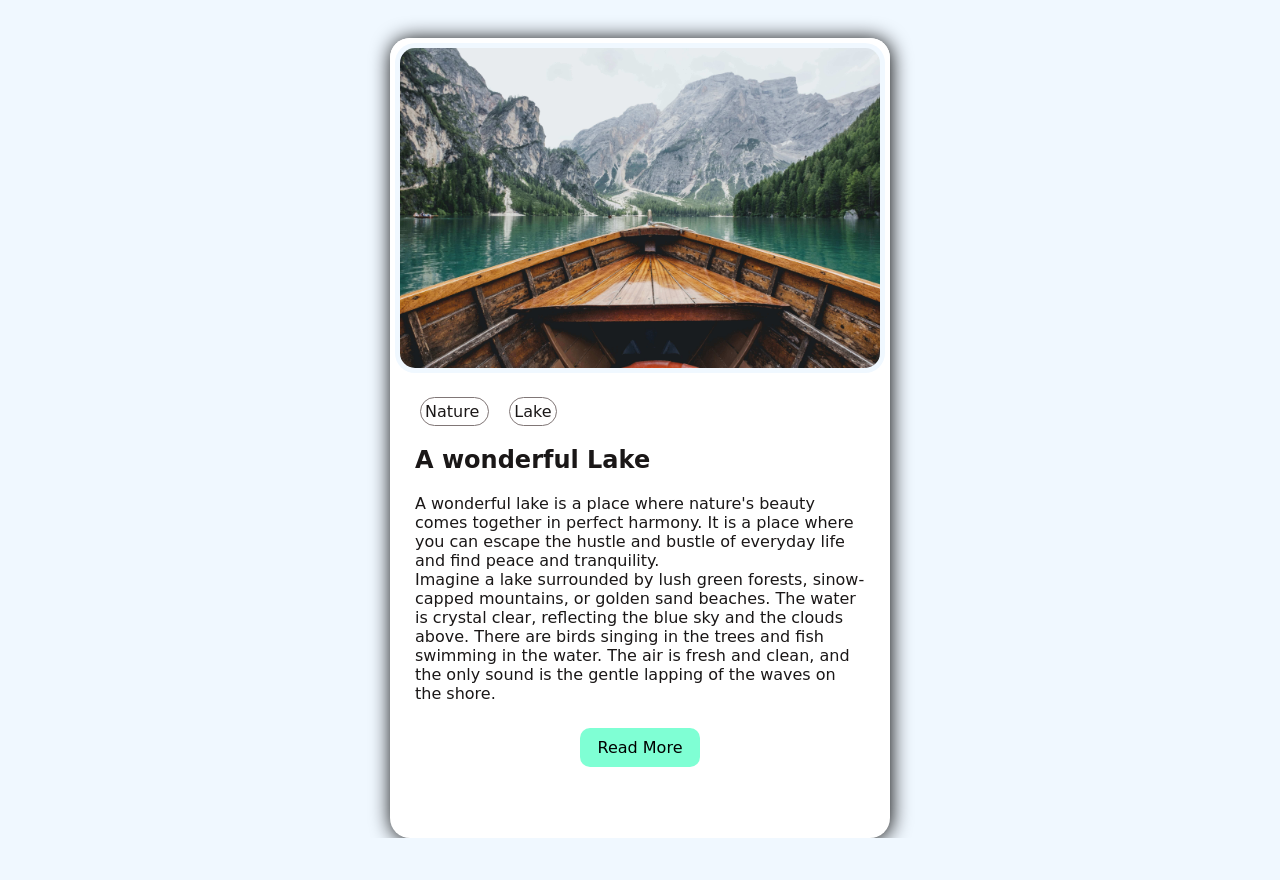
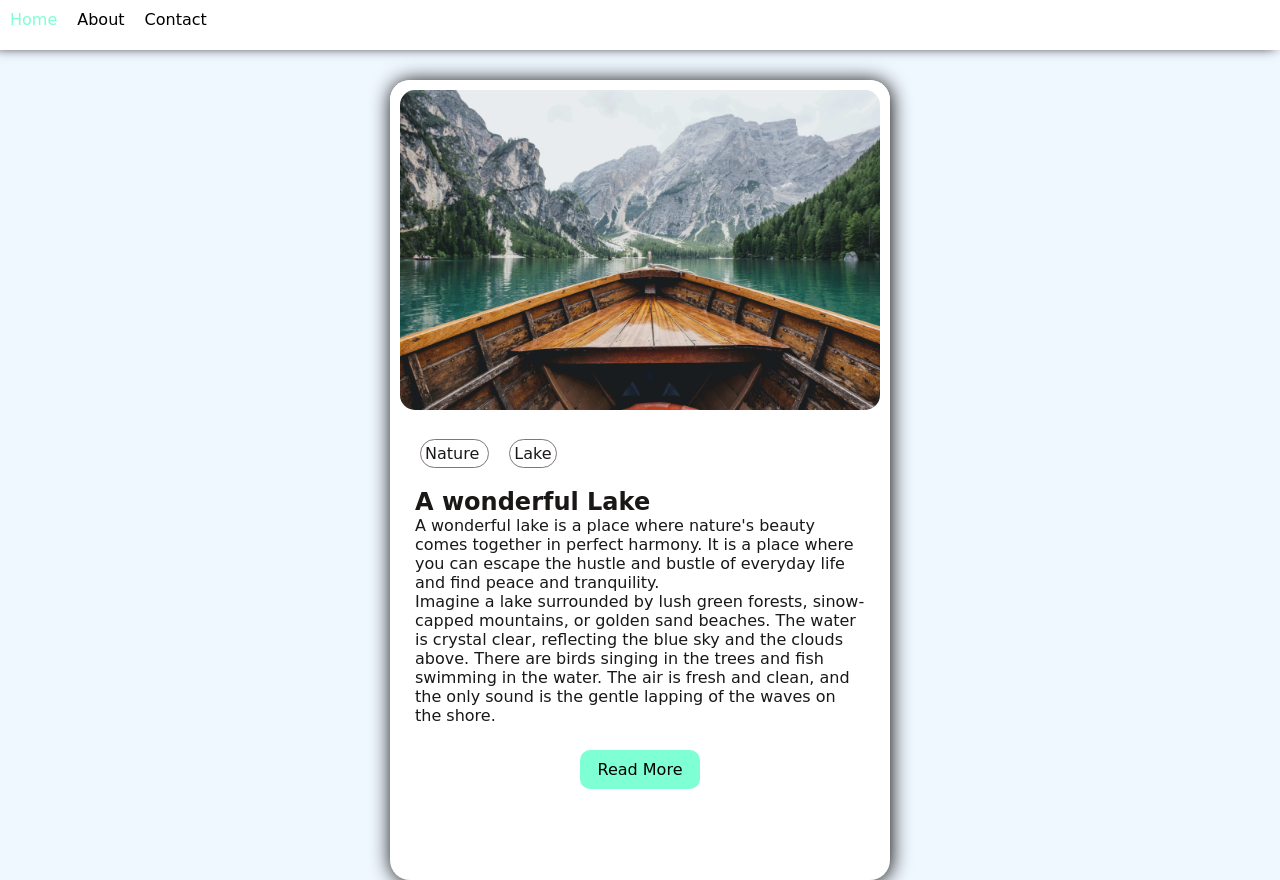
Before and after one commit to MrLabbrow/Simple-Card, a plain HTML site: page index.html in a window 1280 px wide. Before the commit the page ends 838 px from the top, so only its background shows below. Drawn offline with Linux system fonts and the light colour scheme; a web font is replaced by a local one.

Commit message:
Simple Nav bar add

```diff
--- a/index.html
+++ b/index.html
@@ -6,16 +6,56 @@
     <meta name="viewport" content="width=device-width, initial-scale=1.0">
     <title>Design this Card</title>
     <style>
+      :root{
+        --nav-text-color: black;
+        --nav-text-background-color: white;
+        --nav-text-hover-color: aquamarine;
+        --page-color: aliceblue;
+        --card-color: white;
+
+
+
+      }
         @import url('https://fonts.googleapis.com/css2?family=Playpen+Sans&display=swap');
     </style>
     <style>
-        * {
-            background-color: aliceblue;
-            font-family: 'Playpen Sans', cursive;
+
+        .nav{
+          color: var(--nav-text-color);
+          height: 50px;
+          background-color: var(--nav-text-background-color);
+          /* border-radius: 50px; */
+          box-shadow: -5px -3px 12px 0px;
 
         }
+        .nav ul li:hover{
+          color: var(--nav-text-hover-color)
+        }
+        .nav ul{
+          display:flex;
+          list-style: none;
+          text-align: center;
+
+        }
+        .nav ul li{
+          padding: 10px;
+
+        }
+
+        * {
+          margin: 0;
+          padding: 0;
+          font-family: 'Playpen Sans', cursive;
+        }
+
+        body{
+          background-color:var(--page-color)
+
+        }
+
+
         .color{
-            background-color: white;
+            background-color: var(--card-color)
 
         }
 
@@ -69,9 +109,17 @@
 </head>
 
 <body>
+  <div class="nav">
+<ul>
+  <li>Home</li>
+  <li>About</li>
+  <li>Contact</li>
+</ul>
+
+  </div>
     <div class="box color">
         <div class="img color">
-            <img class="img" height="320px" src="https://mrlabbrow.github.io/Simple-Card/A-wonderful-Lake.jpg"
+            <img class="img" height="320px" src="https://mrlabbrow.github.io/Simple-Card/A-wonderful-Lake.jpg "
                 alt="">
         </div>
         <div class="text color">
```
